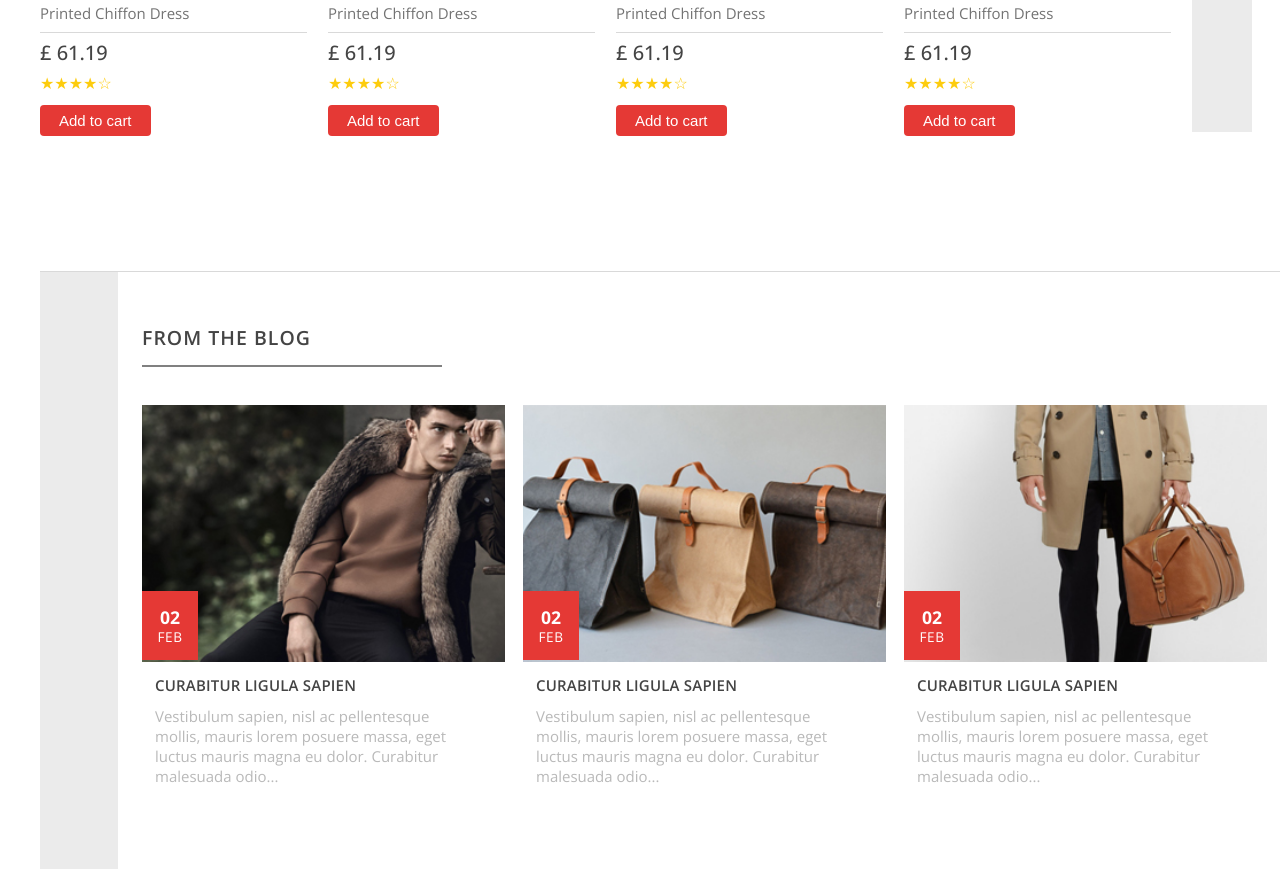
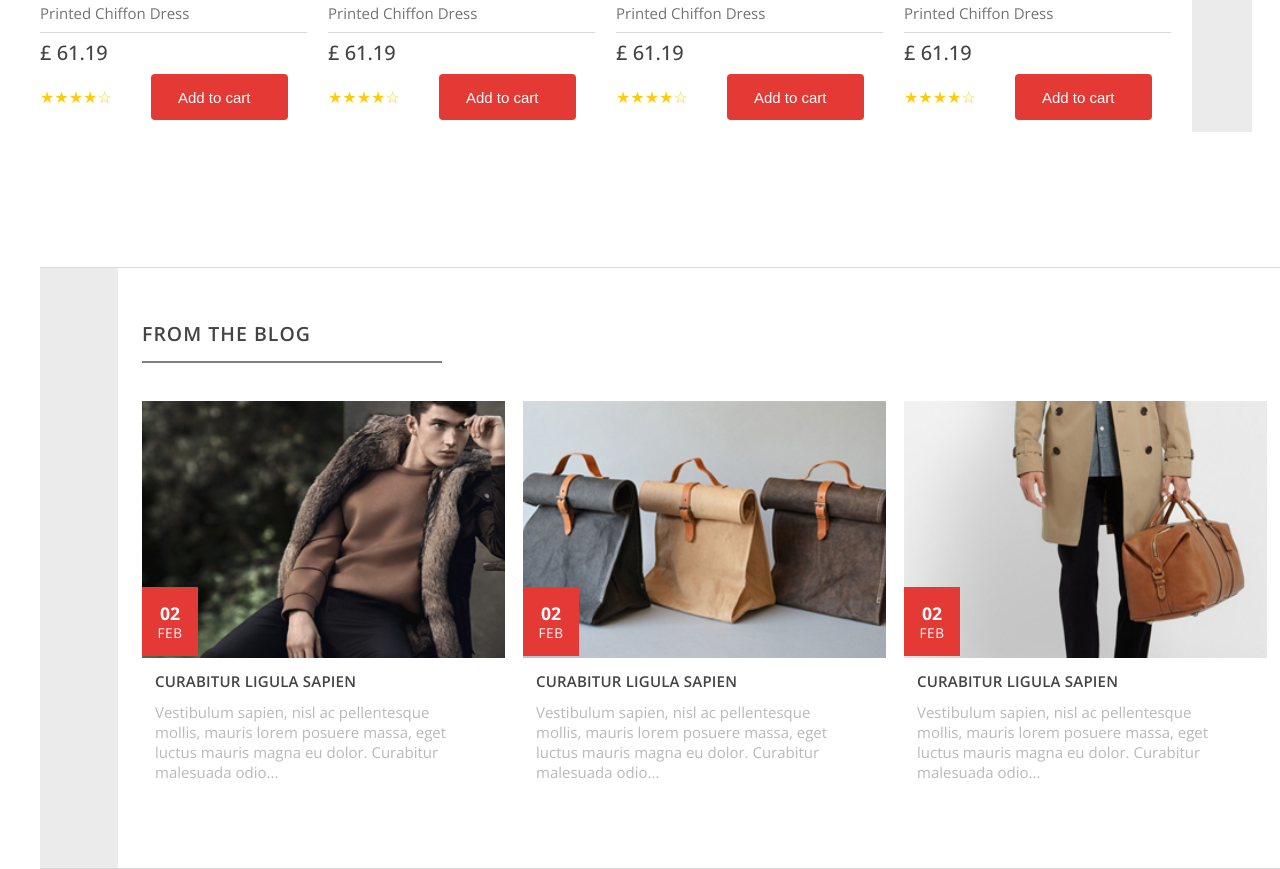
Before and after one commit to pallavicode-17/Fashion-store, a plain HTML site: page index.html in a window 1280 px wide. Shown: the part 2840-3709 px from the top of the page. Drawn offline with Linux system fonts and the light colour scheme.

Commit message:
Update style.css

```diff
--- a/style.css
+++ b/style.css
@@ -665,7 +665,8 @@
 }
 
 .newarrivals-stars {
-  margin: 9px 131px 12px 0;
+   margin:35px;
+  margin-left:0px;
   color: #fdcc0d;
   font-size: 1em;
   display: inline;
@@ -676,7 +677,7 @@
   color: #fff;
   border: none;
   border-radius: 4px;
-  padding: 7px 19px;
+  padding: 15px 38px 14px 27px;
   font-size: 15px;
   font-weight: 500;
   cursor: pointer;
```
